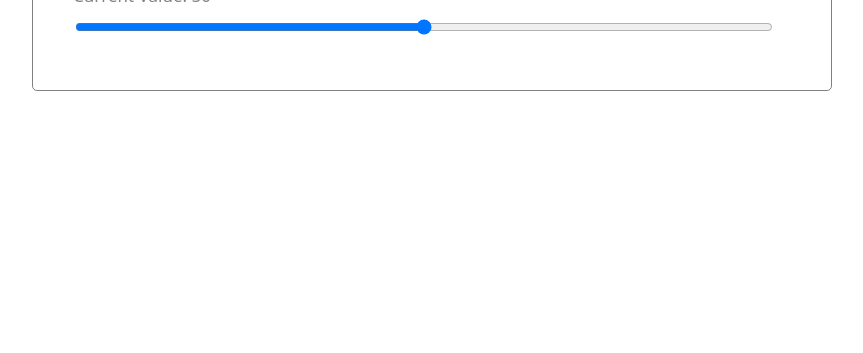
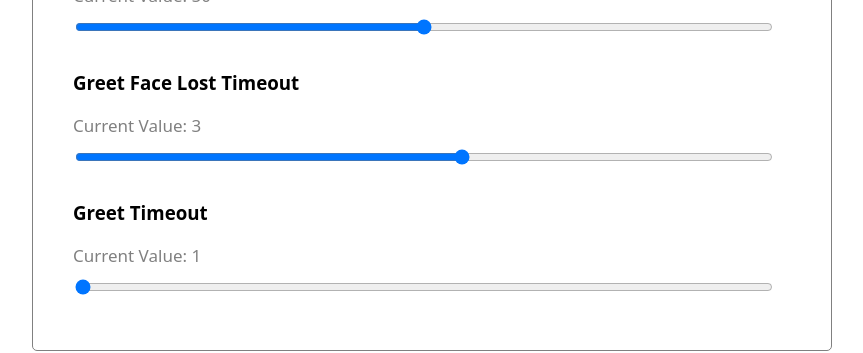
Before and after one commit to S3942721/robo-web-controller, a React (Vite) app in the folder frontend/: page / in a window 1280 px wide. Shown: the part 882-1235 px from the top of the page, without its empty margins (208-1071 px from the left). Before the commit the page ends 983 px from the top, so only its background shows below. Built offline with nearby package versions, Linux system fonts and the light colour scheme; no server answers.

Commit message:
add new signals
Signed-off-by: cbh778899 <cbh778899@outlook.com>

```diff
--- a/frontend/src/components/ScrollControllers.jsx
+++ b/frontend/src/components/ScrollControllers.jsx
@@ -8,6 +8,12 @@ export default function ScrollControllers() {
             <ScrollBar name='Adjust Volume' initial={50} callback={vol=>{
                 requestWS('req-execute', { type: 'trigger', message: {Signal: 'Volume', Value: vol} })
             }} />
+            <ScrollBar name='Greet Face Lost Timeout' initial={3} max={5} min={0.5} step={0.5} callback={timeout=>{
+                requestWS('req-execute', { type: 'trigger', message: {Signal: 'ChangeGreetFaceLostTimeout', Value: timeout} })
+            }} />
+            <ScrollBar name='Greet Timeout' initial={1} max={10} min={1} step={0.5} callback={timeout=>{
+                requestWS('req-execute', { type: 'trigger', message: {Signal: 'ChangeGreetTimeout', Value: timeout} })
+            }} />
         </section>
     )
 }
```
